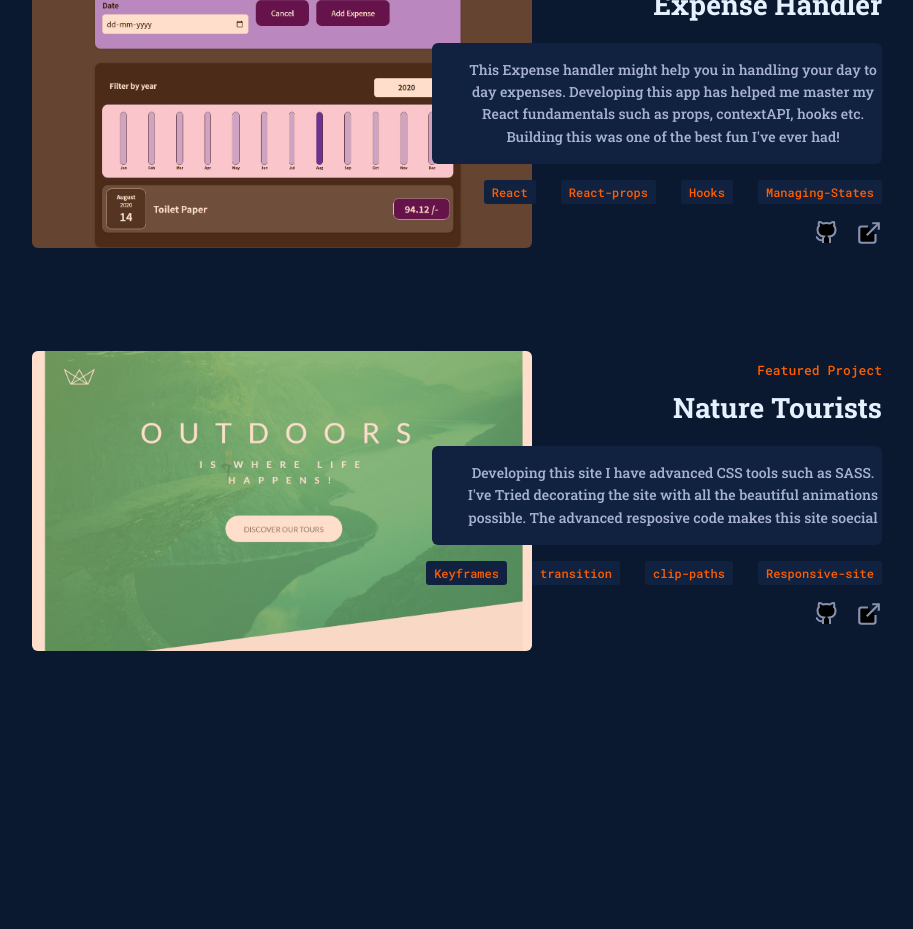
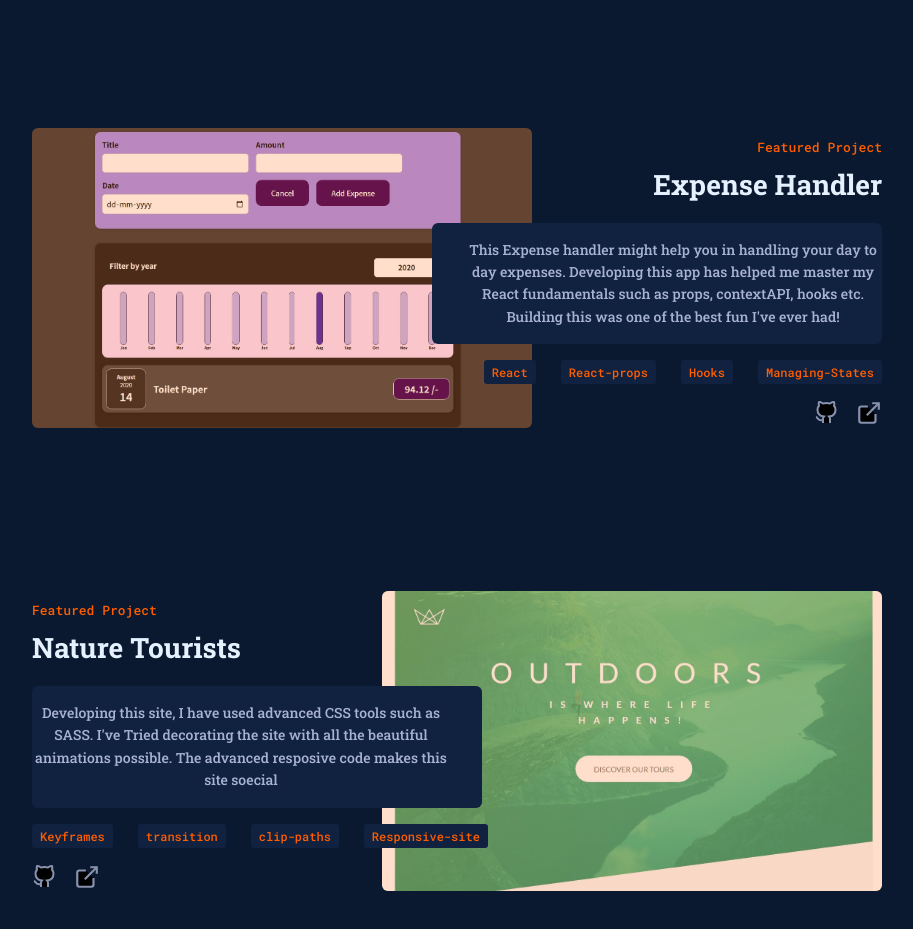
Before and after one commit to rupamsutar/Portfolio, a React (Create React App) app: page / in a window 1280 px wide. Shown: the part 3240-4169 px from the top of the page, without its empty margins (183-1096 px from the left). Before the commit the page ends 4072 px from the top, so only its background shows below. Built offline with nearby package versions, Linux system fonts and the light colour scheme.

Commit message:
even odd setting added to the project info

```diff
--- a/src/Components/Projects/MainProject.js
+++ b/src/Components/Projects/MainProject.js
@@ -52,7 +52,7 @@ const Projects = [
         githubLink : "https://github.com/rupamsutar/Natours",
         photoUrl: Natours,
         title: "Nature Tourists",
-        description: "Developing this site I have advanced CSS tools such as SASS. I've Tried decorating the site with all the beautiful animations possible. The advanced resposive code makes this site soecial",
+        description: "Developing this site, I have used advanced CSS tools such as SASS. I've Tried decorating the site with all the beautiful animations possible. The advanced resposive code makes this site soecial",
         skills: ["Keyframes", "transition", "clip-paths", "Responsive-site"]
     }
 ]
--- a/src/Components/Projects/MainProjectInfo.js
+++ b/src/Components/Projects/MainProjectInfo.js
@@ -3,13 +3,34 @@ import classes from './MainProjectInfo.module.css';
 
 const MainProjectInfo = (props) => {
 
+    let imageStyle = {backgroundImage: `url(${props.photoUrl})`,}
+    let mainProjectInfoStyle = {};
+    let imageHoverEffect = {};
+    let contentDescription = {};
+
+
+    if (props.projectNo%2 === 1) {
+        imageStyle.right = 0;
+        mainProjectInfoStyle.alignItems = 'flex-start';
+        imageHoverEffect.right = 0;
+        contentDescription.padding = "16px 32px 16px 0px";
+    } else {
+        imageStyle.left = 0;
+        mainProjectInfoStyle.alignItems = "flex-end";
+        imageHoverEffect.left=0;
+        contentDescription.padding = "16px 0px 16px 32px";
+    }
+
+
+
     return (
 
-        <div className={classes.mainProjectInfo}>
+        <div style={mainProjectInfoStyle} className={classes.mainProjectInfo}>
             <a href={props.projectLink} target="_blank" rel="noreferrer">
-                <div style={{backgroundImage:`url(${props.photoUrl})`}} className={classes.image}>
+                <div style={imageStyle}
+                     className={classes.image}>
                 </div>
-                <div className={classes["image_hover_effect"]}>
+                <div style={imageHoverEffect} className={classes["image_hover_effect"]}>
                     <p></p>
                 </div>
             </a>
@@ -21,7 +42,7 @@ const MainProjectInfo = (props) => {
                     <h3>{props.title}</h3>
                 </a>
             </div>
-            <div className={classes['content__description']}>
+            <div style={contentDescription} className={classes['content__description']}>
                 <p>
                     {props.description}
                 </p>
--- a/src/Components/Projects/MainProjectInfo.module.css
+++ b/src/Components/Projects/MainProjectInfo.module.css
@@ -4,8 +4,7 @@
 
     display: flex;
     flex-direction: column;
-    align-items: flex-end;
-    padding-bottom: 100px;
+    padding-bottom: 160px;
 }
 
 /* IMAGE SECTION */
@@ -15,7 +14,6 @@
 }
 
 .image {
-
     background-size: cover;
     background-position: center;
     width: 500px;
@@ -23,10 +21,7 @@
 
     position: absolute;
     top: 0;
-    left: 0;
     z-index: -1;
-
-
 }
 
 .image_hover_effect {
@@ -35,7 +30,6 @@
     position: absolute;
     z-index: -1;
     top: 0;
-    left: 0;
     height: 300px;
     width: 500px;
 
@@ -76,7 +70,6 @@
 
 .content__description {
     background-color: #112240;
-    padding: 16px 0px 16px 32px;
     width: 450px;
     border-radius: 6px;
     color: #a8b2d1;
```
